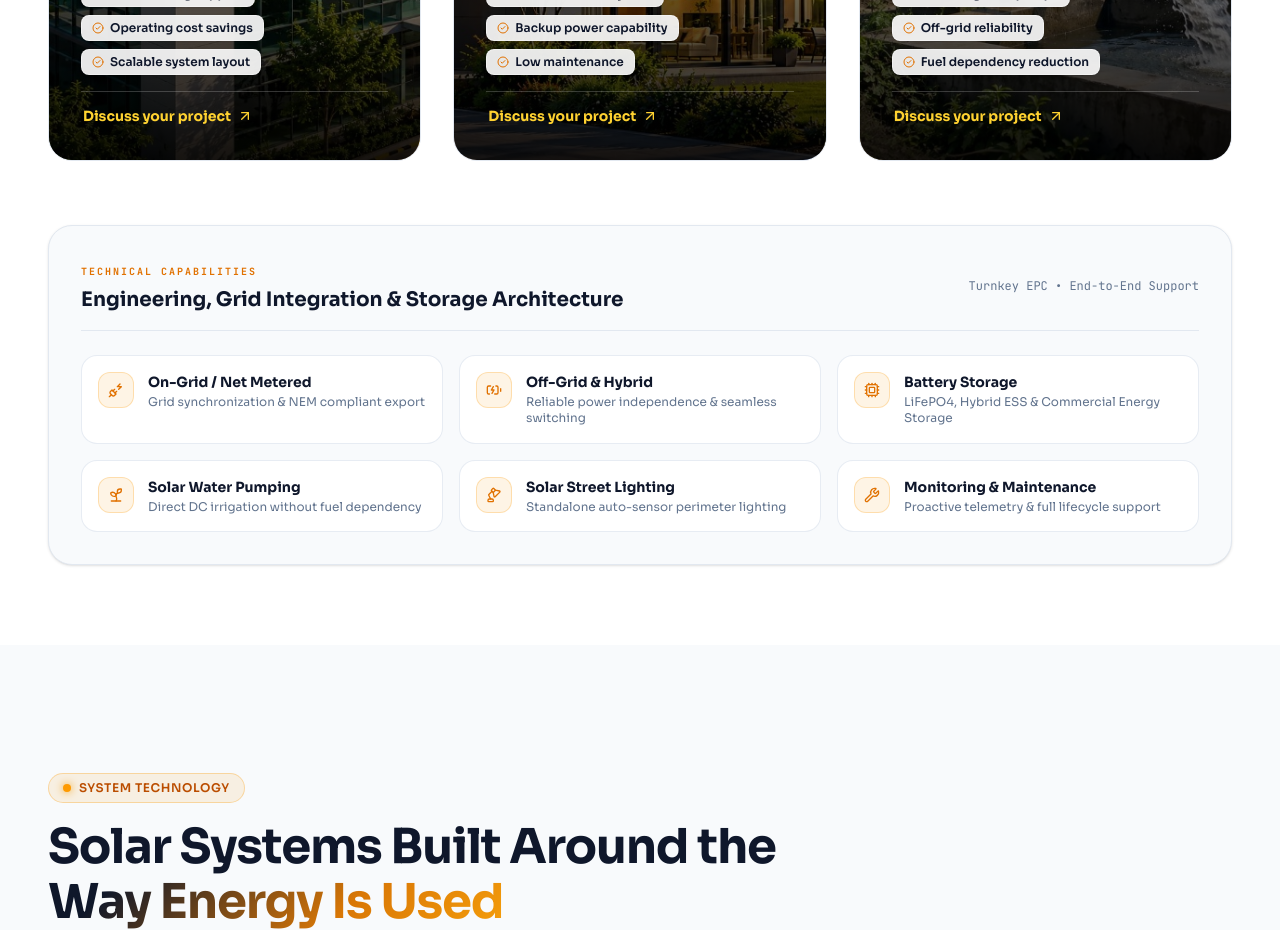
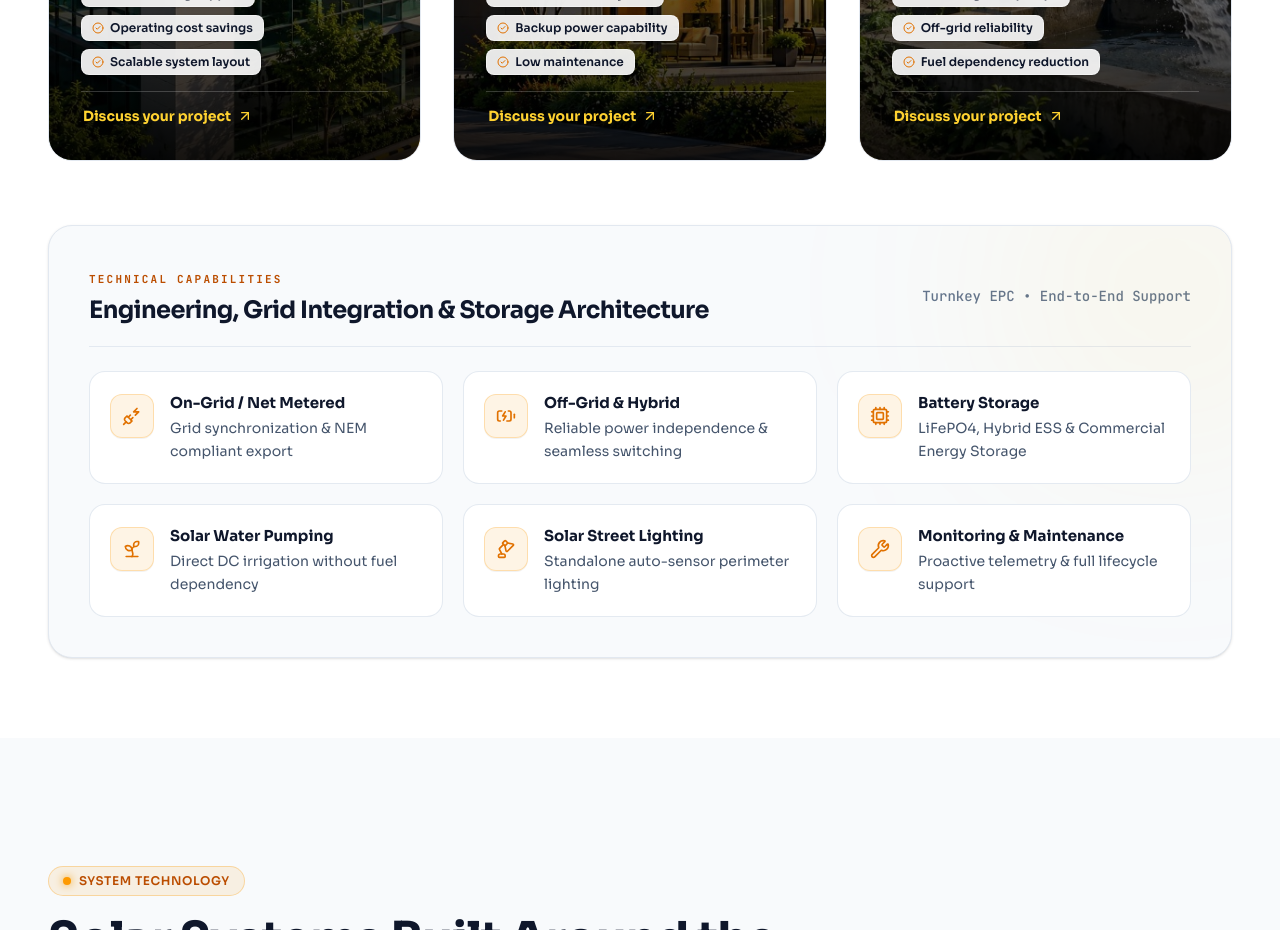
Before and after one commit to mamunaio/net-bangla-solar, a Next.js app: page / in a window 1280 px wide. Shown: the part 3140-4070 px from the top of the page. Built offline with nearby package versions, Linux system fonts and the light colour scheme.

Commit message:
feat(solutions): enhance technical capabilities cards with interactive luxury hover effects

```diff
--- a/components/sections/SolutionsSection.tsx
+++ b/components/sections/SolutionsSection.tsx
@@ -306,37 +306,55 @@
         </div>
 
         {/* TECHNICAL CAPABILITIES (COMPACT SUPPORTING STRIP) */}
-        <div className="rounded-3xl border border-slate-200 bg-[#F8FAFC] p-6 sm:p-8 space-y-6 shadow-sm">
-          <div className="flex flex-col sm:flex-row sm:items-center sm:justify-between gap-2 border-b border-slate-200 pb-4">
+        <div className="rounded-3xl border border-slate-200 bg-[#F8FAFC] p-6 sm:p-8 md:p-10 space-y-6 shadow-sm relative overflow-hidden">
+          {/* Subtle Ambient Background Light */}
+          <div
+            aria-hidden="true"
+            className="pointer-events-none absolute -top-24 -right-24 w-80 h-80 rounded-full bg-amber-400/[0.08] blur-[120px]"
+          />
+
+          <div className="flex flex-col sm:flex-row sm:items-center sm:justify-between gap-2 border-b border-slate-200/90 pb-5">
             <div>
-              <span className="text-[10px] font-mono font-bold uppercase tracking-[0.2em] text-amber-600">
+              <span className="text-[11px] font-mono font-bold uppercase tracking-[0.2em] text-amber-700">
                 TECHNICAL CAPABILITIES
               </span>
-              <h3 className="mt-1 text-lg sm:text-xl font-bold text-slate-900">
+              <h3 className="mt-1 text-xl sm:text-2xl font-bold text-slate-900 tracking-tight">
                 Engineering, Grid Integration &amp; Storage Architecture
               </h3>
             </div>
-            <span className="text-xs text-slate-500 font-mono">
+            <span className="text-xs sm:text-sm text-slate-500 font-mono font-medium">
               Turnkey EPC &bull; End-to-End Support
             </span>
           </div>
 
-          <div className="grid grid-cols-1 sm:grid-cols-2 lg:grid-cols-3 gap-4">
+          <div className="grid grid-cols-1 sm:grid-cols-2 lg:grid-cols-3 gap-4 sm:gap-5">
             {technicalCapabilities.map((capability) => {
               const IconComponent = capability.icon;
               return (
                 <div
                   key={capability.title}
-                  className="flex items-start gap-3.5 rounded-2xl border border-slate-200/80 bg-white p-4 hover:border-amber-500/40 hover:shadow-sm transition-all"
+                  className="group relative flex items-start gap-4 rounded-2xl border border-slate-200/90 bg-white p-4.5 sm:p-5 transition-all duration-300 ease-out hover:-translate-y-1 hover:border-amber-400 hover:shadow-[0_14px_30px_-6px_rgba(245,158,11,0.20),0_4px_12px_rgba(0,0,0,0.03)] cursor-default overflow-hidden"
                 >
-                  <div className="flex h-9 w-9 shrink-0 items-center justify-center rounded-xl border border-amber-500/25 bg-amber-500/10 text-amber-600">
-                    <IconComponent className="h-4 w-4" />
+                  {/* Subtle Inner Ambient Glow on Hover */}
+                  <div className="absolute inset-0 bg-gradient-to-br from-amber-500/[0.06] via-amber-400/[0.02] to-transparent opacity-0 group-hover:opacity-100 transition-opacity duration-300 pointer-events-none" />
+
+                  {/* Top Amber Shimmer Line on Hover */}
+                  <div className="absolute top-0 left-0 right-0 h-[2px] bg-gradient-to-r from-transparent via-amber-400 to-transparent opacity-0 group-hover:opacity-100 transition-opacity duration-300 pointer-events-none" />
+
+                  {/* Dynamic Glowing Icon Badge */}
+                  <div className="relative z-10 flex h-11 w-11 shrink-0 items-center justify-center rounded-xl border border-amber-500/25 bg-amber-500/10 text-amber-600 group-hover:bg-amber-500 group-hover:text-slate-950 group-hover:border-amber-500 group-hover:scale-110 group-hover:rotate-6 group-hover:shadow-[0_0_16px_rgba(245,158,11,0.45)] transition-all duration-300 ease-out shadow-2xs mt-0.5">
+                    <IconComponent className="h-5 w-5 transition-transform duration-300" />
                   </div>
-                  <div className="space-y-0.5 text-left">
-                    <h4 className="text-sm font-bold text-slate-900">
-                      {capability.title}
-                    </h4>
-                    <p className="text-xs text-slate-500 leading-snug">
+
+                  {/* Content */}
+                  <div className="relative z-10 flex-1 min-w-0 text-left">
+                    <div className="flex items-center justify-between gap-1.5">
+                      <h4 className="text-sm sm:text-[15px] font-bold text-slate-900 group-hover:text-amber-800 transition-colors duration-200">
+                        {capability.title}
+                      </h4>
+                      <ArrowUpRight className="w-4 h-4 text-amber-600 opacity-0 -translate-x-1.5 translate-y-1.5 group-hover:opacity-100 group-hover:translate-x-0 group-hover:translate-y-0 transition-all duration-200 shrink-0" />
+                    </div>
+                    <p className="text-xs sm:text-sm text-slate-600 group-hover:text-slate-700 leading-relaxed mt-1 transition-colors duration-200">
                       {capability.detail}
                     </p>
                   </div>
```
